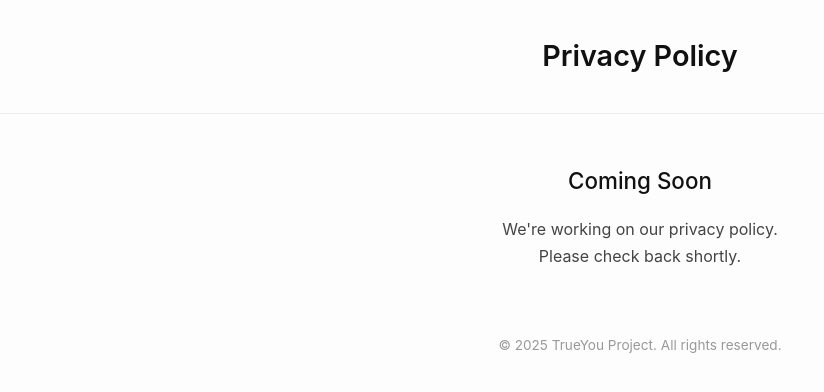
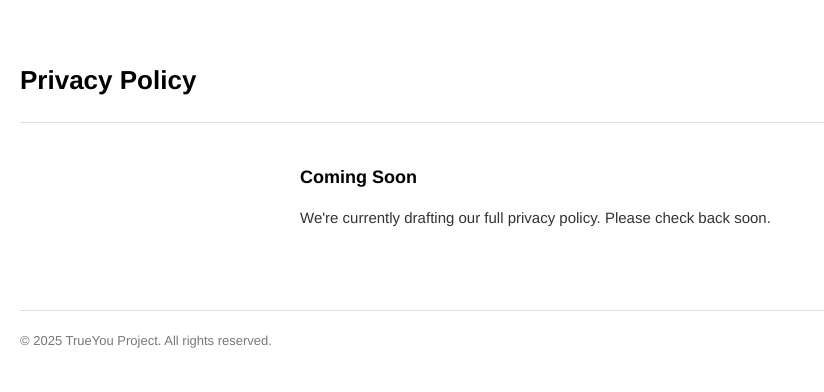
Before and after one commit to TrueYou4/TrueYou4, a plain HTML site: page privacy.html in a window 1280 px wide. Shown: the whole page, without its empty margins (0-824 px from the left). Drawn offline with Linux system fonts and the light colour scheme.

Commit message:
Update privacy.html

```diff
--- a/privacy.html
+++ b/privacy.html
@@ -7,48 +7,51 @@
   <style>
     body {
       margin: 0;
-      font-family: 'Inter', sans-serif;
-      background-color: #fdfdfd;
-      color: #111;
-      line-height: 1.7;
-      padding: 0;
+      padding: 0 20px;
+      font-family: "Helvetica Neue", Helvetica, Arial, sans-serif;
+      font-weight: 400;
+      background: #fff;
+      color: #000;
+      font-size: 15px;
+      line-height: 1.6;
     }
 
     header {
-      padding: 2rem 1rem;
-      text-align: center;
-      border-bottom: 1px solid #eee;
+      padding: 60px 0 20px;
+      text-align: left;
+      border-bottom: 1px solid #ddd;
     }
 
     header h1 {
+      font-size: 26px;
+      font-weight: 600;
       margin: 0;
-      font-size: 1.8rem;
-      font-weight: 600;
     }
 
     main {
-      max-width: 640px;
-      margin: 3rem auto;
-      padding: 0 1.5rem;
-      text-align: center;
+      max-width: 680px;
+      margin: 40px auto;
+      text-align: left;
     }
 
     h2 {
-      font-size: 1.4rem;
-      font-weight: 500;
-      margin-bottom: 1rem;
+      font-size: 18px;
+      font-weight: 600;
+      margin-bottom: 10px;
     }
 
     p {
-      font-size: 1rem;
-      color: #444;
+      font-size: 15px;
+      color: #333;
     }
 
     footer {
-      text-align: center;
-      font-size: 0.85rem;
-      color: #999;
-      margin: 4rem 0 2rem;
+      margin-top: 80px;
+      text-align: left;
+      font-size: 13px;
+      color: #777;
+      border-top: 1px solid #ddd;
+      padding-top: 20px;
     }
   </style>
 </head>
@@ -59,7 +62,7 @@
 
   <main>
     <h2>Coming Soon</h2>
-    <p>We're working on our privacy policy.<br />Please check back shortly.</p>
+    <p>We're currently drafting our full privacy policy. Please check back soon.</p>
   </main>
 
   <footer>
```
